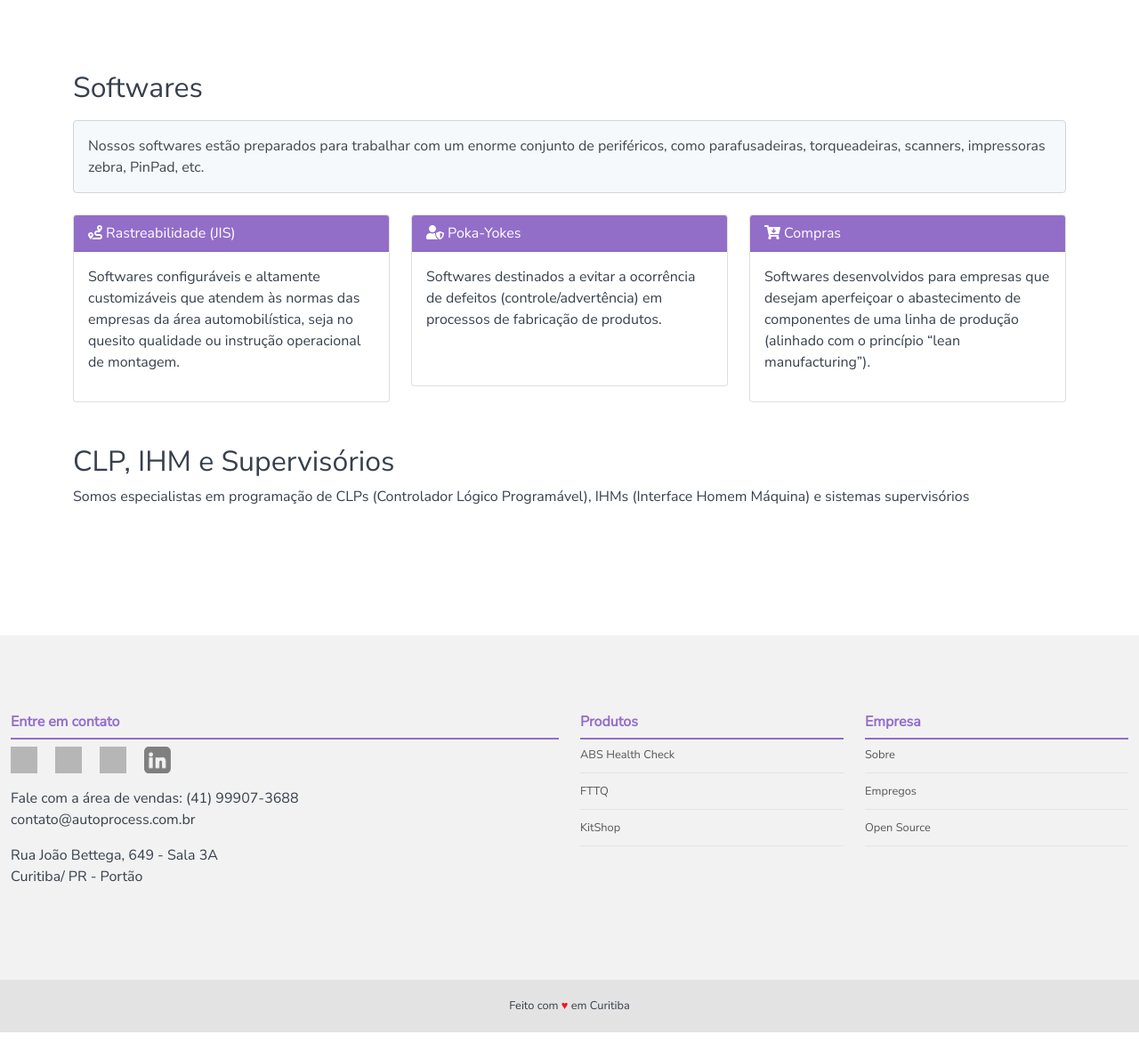
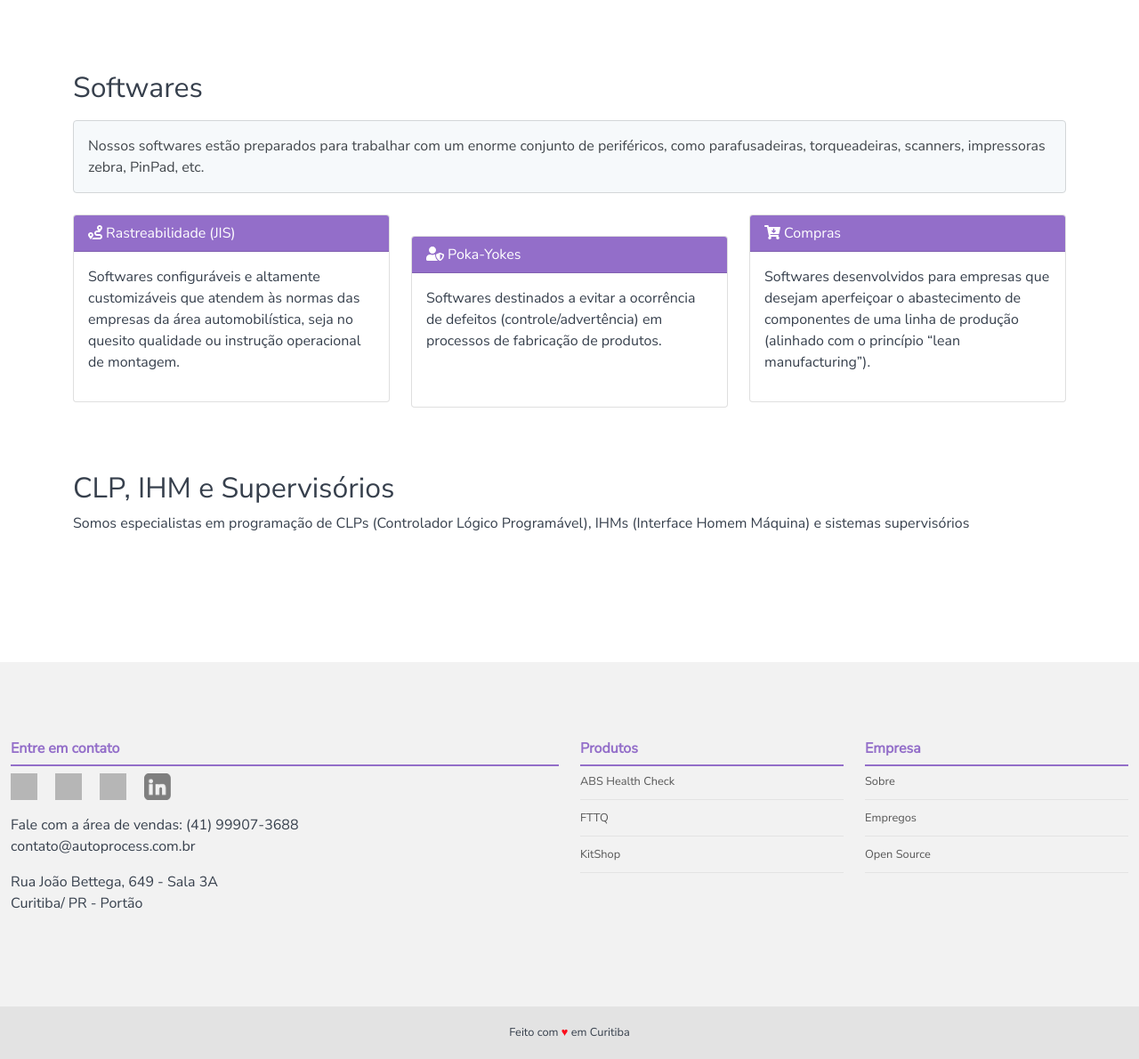
Before and after one commit to autoprocess/autoprocess.github.io, a Jekyll site: the page built from programacao.html, in a window 1280 px wide. Shown: the part 273-1463 px from the top of the page at 89% size. Built offline with Jekyll 4.4.1, drawn with Linux system fonts in a browser that asks for light colours; before the commit the page ends 1433 px from its top, so only the background shows below that; grey boxes are pictures that could not be loaded.

Commit message:
feat: espacamento

```diff
--- a/programacao.html
+++ b/programacao.html
@@ -30,7 +30,7 @@ layout: default
           <div class="card-body"><p>Softwares configuráveis e altamente customizáveis que atendem às normas das empresas da área automobilística, seja no quesito qualidade ou instrução operacional de montagem.</p></div>
         </div>
       </div>
-      <div class="col">
+      <div class="col my-4">
         <div class="card card-programacao">
           <div class="card-header"><i class="fas fa-user-shield"></i> Poka-Yokes</div>
           <div class="card-body"><p>Softwares destinados a evitar a ocorrência de defeitos (controle/advertência) em processos de fabricação de produtos.</p></div>
```
